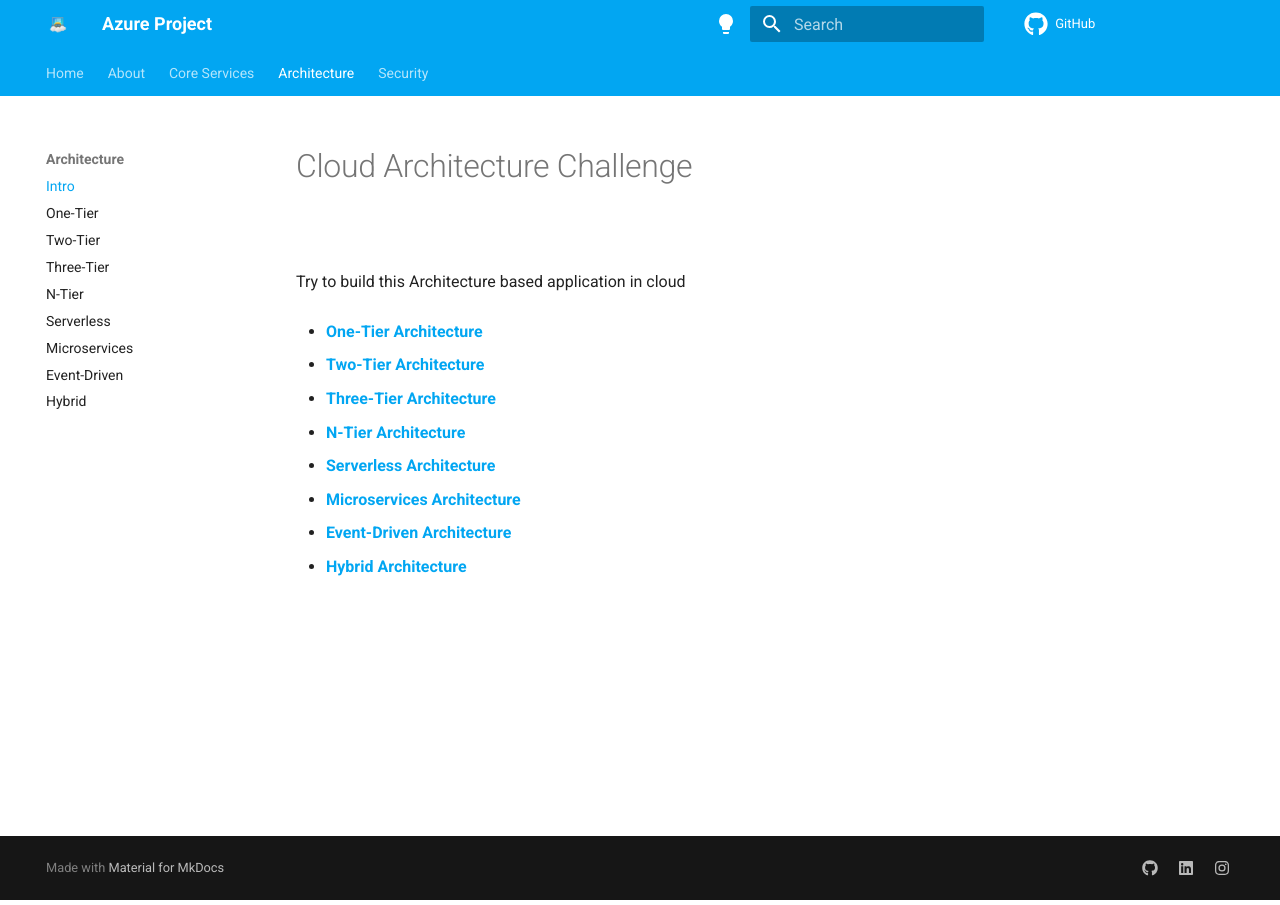
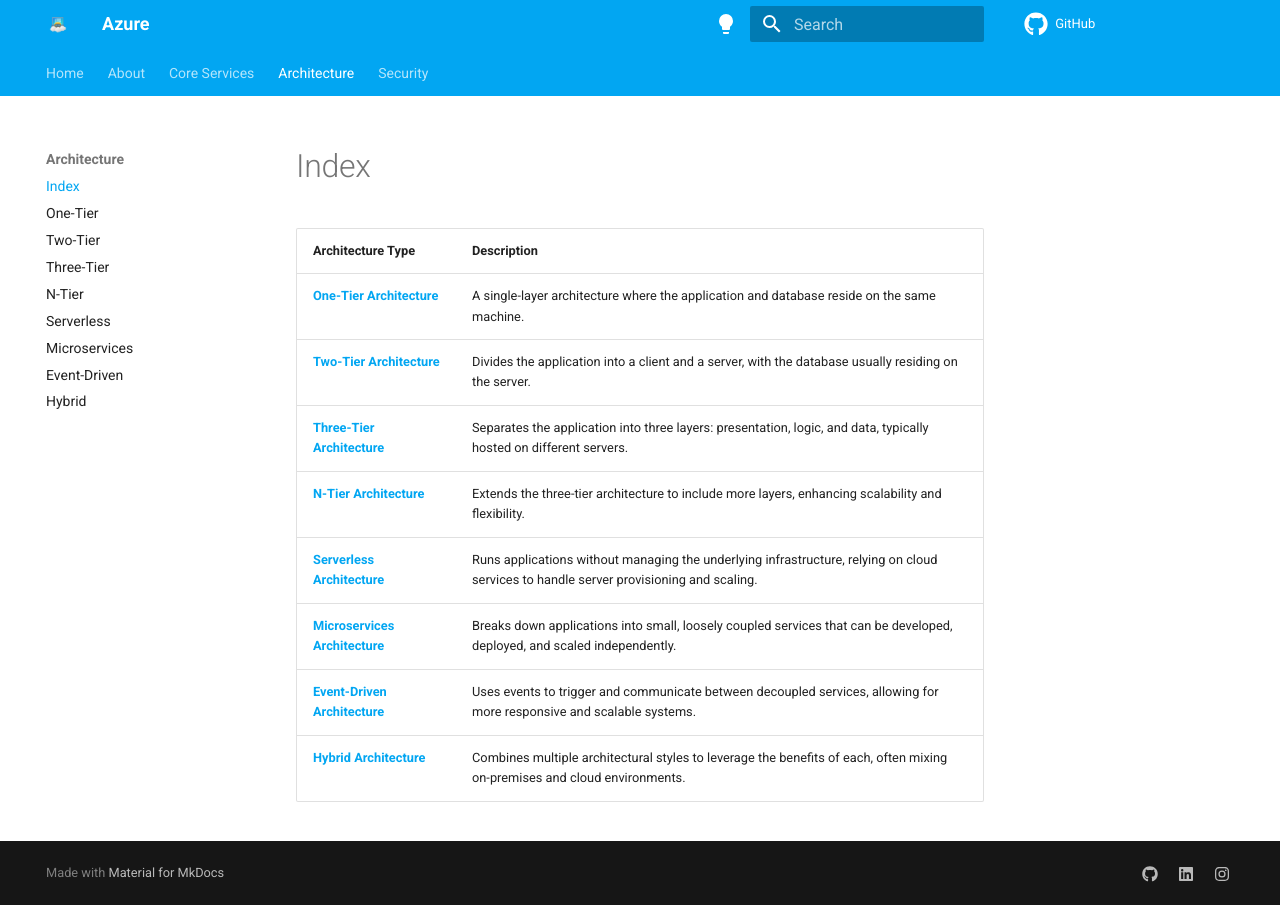
Before and after one commit to Vasanthabalaji01/Azure, an MkDocs documentation site: the page built from docs/Cloud_Architecture/intro.md, in a window 1280 px wide. Built offline with MkDocs 1.6.1 and Material for MkDocs 9.7.7, drawn with Linux system fonts in a browser that asks for light colours; comment, search, counter and statistics services are not loaded.

Commit message:
slite ui change and contant desgin

```diff
--- a/docs/Cloud_Architecture/intro.md
+++ b/docs/Cloud_Architecture/intro.md
@@ -1,21 +1,10 @@
-# Cloud Architecture Challenge
-
-![]()
-
-Try to build this Architecture based application in cloud
-
-- [**One-Tier Architecture**](One_Tier/one_tier.md)
-
-- [**Two-Tier Architecture**](Two_Tier/two_tier.md)
-
-- [**Three-Tier Architecture**](Three_Tier/three_tier.md)
-
-- [**N-Tier Architecture**](N_Tier/n_tier.md)
-
-- [**Serverless Architecture**](Serverless/serverless.md)
-
-- [**Microservices Architecture**](Microservices/microservices.md)
-
-- [**Event-Driven Architecture**](Event_Driven/event_driven.md)
-
-- [**Hybrid Architecture**](Hybrid/hybrid.md)
+| Architecture Type | Description |
+|-------------------|-------------|
+| [**One-Tier Architecture**](One_Tier/one_tier.md) | A single-layer architecture where the application and database reside on the same machine. |
+| [**Two-Tier Architecture**](Two_Tier/two_tier.md) | Divides the application into a client and a server, with the database usually residing on the server. |
+| [**Three-Tier Architecture**](Three_Tier/three_tier.md) | Separates the application into three layers: presentation, logic, and data, typically hosted on different servers. |
+| [**N-Tier Architecture**](N_Tier/n_tier.md) | Extends the three-tier architecture to include more layers, enhancing scalability and flexibility. |
+| [**Serverless Architecture**](Serverless/serverless.md) | Runs applications without managing the underlying infrastructure, relying on cloud services to handle server provisioning and scaling. |
+| [**Microservices Architecture**](Microservices/microservices.md) | Breaks down applications into small, loosely coupled services that can be developed, deployed, and scaled independently. |
+| [**Event-Driven Architecture**](Event_Driven/event_driven.md) | Uses events to trigger and communicate between decoupled services, allowing for more responsive and scalable systems. |
+| [**Hybrid Architecture**](Hybrid/hybrid.md) | Combines multiple architectural styles to leverage the benefits of each, often mixing on-premises and cloud environments. |
--- a/mkdocs.yml
+++ b/mkdocs.yml
@@ -1,4 +1,4 @@
-site_name: Azure Project
+site_name: Azure
 
 repo_url: https://github.com/Vasanthabalaji01/Azure
 
@@ -82,7 +82,7 @@ nav:
           - Azure DevOps: 'Azure_service/development_and_devops/azure_devops/azure_devops.md'
           - Functions: 'Azure_service/development_and_devops/functions/functions.md'
   - Architecture:
-      - Intro: Cloud_Architecture/intro.md
+      - Index: Cloud_Architecture/intro.md
       - One-Tier: Cloud_Architecture/One_Tier/one_tier.md
       - Two-Tier: Cloud_Architecture/Two_Tier/two_tier.md
       - Three-Tier: Cloud_Architecture/Three_Tier/three_tier.md
```
Also changed, not shown: docs/about.md (+2 -8 lines).
